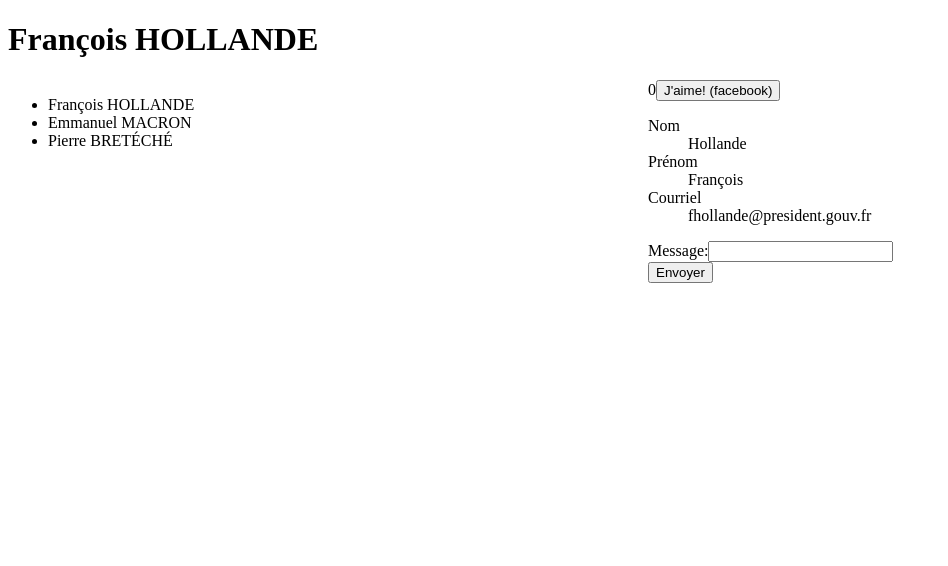
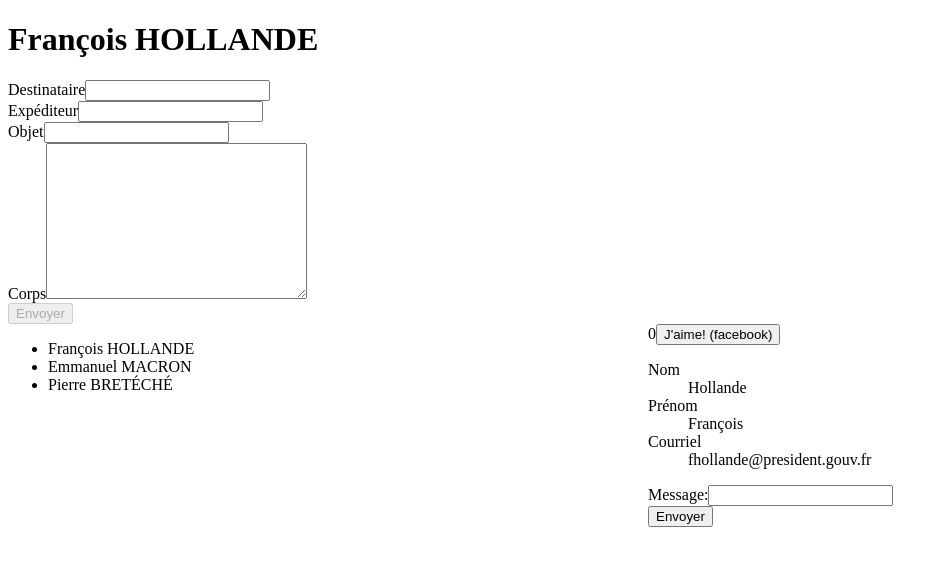
Before and after one commit to pbreteche/ng-geneve, an Angular app: page / in a window 1280 px wide. Shown: the top 566 px of the page, without its empty margins (0-948 px from the left). Built offline with nearby package versions, Linux system fonts and the light colour scheme; a web font is replaced by a local one.

Commit message:
création de formulaire piloté par le template: envoi de mail

```diff
--- a/src/app/app.component.html
+++ b/src/app/app.component.html
@@ -1,4 +1,5 @@
 <app-contact-title [leContactDuTitre]="currentContact"></app-contact-title>
+<app-contact-send-mail></app-contact-send-mail>
 <div class="main-workspace">
   <app-contact-navigation
     [contacts]="contacts"
--- a/src/app/contact-book.module.ts
+++ b/src/app/contact-book.module.ts
@@ -5,6 +5,8 @@ import { AppComponent } from './app.component';
 import { ContactTitleComponent } from './contact-title/contact-title.component';
 import { ContactDetailComponent } from './contact-detail/contact-detail.component';
 import { ContactNavigationComponent } from './contact-navigation/contact-navigation.component';
+import { ContactSendMailComponent } from './contact-send-mail/contact-send-mail.component';
+import {FormsModule} from '@angular/forms';
 
 @NgModule({
   declarations: [
@@ -12,9 +14,11 @@ import { ContactNavigationComponent } from './contact-navigation/contact-navigat
     ContactTitleComponent,
     ContactDetailComponent,
     ContactNavigationComponent,
+    ContactSendMailComponent,
   ],
   imports: [
-    BrowserModule
+    BrowserModule,
+    FormsModule
   ],
   providers: [],
   bootstrap: [AppComponent]
--- /dev/null
+++ b/src/app/contact-send-mail/contact-send-mail.component.css
@@ -0,0 +1,3 @@
+input.ng-touched.ng-invalid {
+  background-color: red;
+}
--- /dev/null
+++ b/src/app/contact-send-mail/contact-send-mail.component.html
@@ -0,0 +1,23 @@
+<form #mailForm="ngForm">
+  <div>
+    <label for="recipient">Destinataire</label>
+    <input type="email" id="recipient" name="recipient" [(ngModel)]="mail.recipient" required email>
+  </div>
+  <div>
+    <label for="sender">Expéditeur</label>
+    <input type="email" id="sender" name="sender" [(ngModel)]="mail.sender" required>
+  </div>
+  <div>
+    <p
+       [hidden]="objectModel.valid || objectModel.untouched">
+      Une phrase d'explication
+    </p>
+    <label for="object">Objet</label>
+    <input #objectModel="ngModel" type="text" id="object" name="object" [(ngModel)]="mail.object" required  pattern="[a-zA-Z _-]+">
+  </div>
+  <div>
+    <label for="body">Corps</label>
+    <textarea id="body" cols="30" rows="10" name="body"  [(ngModel)]="mail.body"></textarea>
+  </div>
+  <button (click)="sendMail(); mailForm.reset()" [disabled]="mailForm.form.invalid">Envoyer</button>
+</form>
--- /dev/null
+++ b/src/app/contact-send-mail/contact-send-mail.component.ts
@@ -0,0 +1,26 @@
+import { Component } from '@angular/core';
+
+class Mail {
+  recipient: string;
+  sender: string;
+  object: string;
+  body: string;
+  cc: string[];
+}
+
+@Component({
+  selector: 'app-contact-send-mail',
+  templateUrl: './contact-send-mail.component.html',
+  styleUrls: ['./contact-send-mail.component.css']
+})
+export class ContactSendMailComponent{
+  mail = new Mail();
+
+  constructor() { }
+
+  sendMail() {
+    console.info(this.mail);
+    this.mail = new Mail();
+  }
+
+}
```
Also changed, not shown: 1 other file (tests, documents, lock files or other folders).
